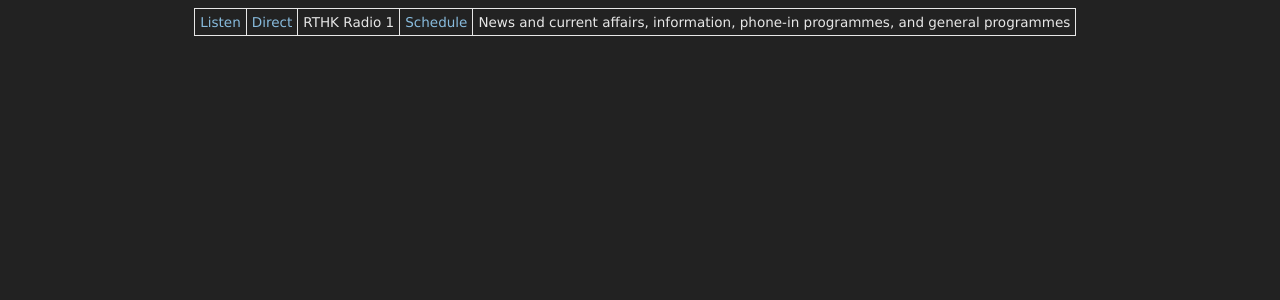
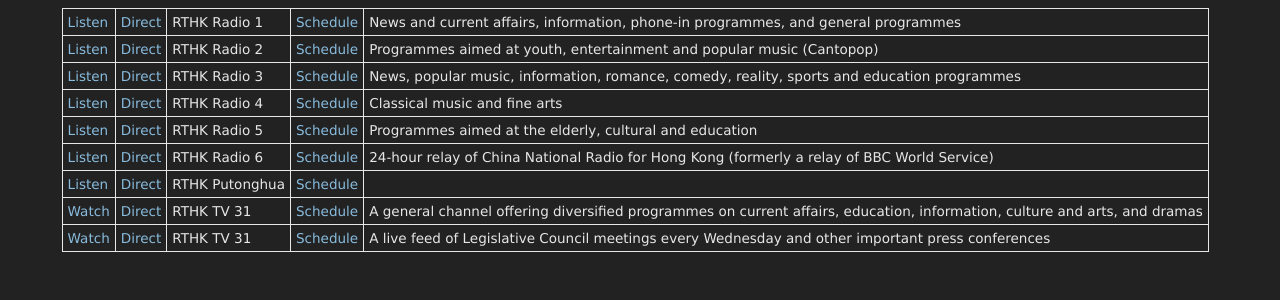
Before and after one commit to danburd/danburd.github.io, a Jekyll site: the page rthk.html, which Jekyll copies as it is, in a window 1280 px wide. Shown: the top 300 px of the page. Built offline with Jekyll 4.4.1, drawn with Linux system fonts in a browser that asks for light colours.

Commit message:
Update rthk.html

```diff
--- a/rthk.html
+++ b/rthk.html
@@ -22,6 +22,57 @@
    <td><a href="https://www.rthk.hk/radio/radio1?lang=en">Schedule</a></td>
    <td>News and current affairs, information, phone-in programmes, and general programmes</td>
   </tr>
+   <td><a href="/hlsjsaudio.html?stream=https://rthkaudio2-lh.akamaihd.net/i/radio2_1@355865/master.m3u8">Listen</a></td>
+   <td><a href="https://rthkaudio2-lh.akamaihd.net/i/radio2_1@355865/master.m3u8" type="audio/mpeg">Direct</a></td>
+   <td>RTHK Radio 2</td>
+   <td><a href="https://www.rthk.hk/radio/radio2?lang=en">Schedule</a></td>
+   <td>Programmes aimed at youth, entertainment and popular music (Cantopop)</td>
+  </tr>
+   <td><a href="/hlsjsaudio.html?stream=https://rthkaudio3-lh.akamaihd.net/i/radio3_1@355866/master.m3u8">Listen</a></td>
+   <td><a href="https://rthkaudio3-lh.akamaihd.net/i/radio3_1@355866/master.m3u8" type="audio/mpeg">Direct</a></td>
+   <td>RTHK Radio 3</td>
+   <td><a href="https://www.rthk.hk/radio/radio3?lang=en">Schedule</a></td>
+   <td>News, popular music, information, romance, comedy, reality, sports and education programmes</td>
+  </tr>
+   <td><a href="/hlsjsaudio.html?stream=https://rthkaudio4-lh.akamaihd.net/i/radio4_1@355867/master.m3u8">Listen</a></td>
+   <td><a href="https://rthkaudio4-lh.akamaihd.net/i/radio4_1@355867/master.m3u8" type="audio/mpeg">Direct</a></td>
+   <td>RTHK Radio 4</td>
+   <td><a href="https://www.rthk.hk/radio/radio4?lang=en">Schedule</a></td>
+   <td>Classical music and fine arts</td>
+  </tr>
+   <td><a href="/hlsjsaudio.html?stream=https://rthkaudio5-lh.akamaihd.net/i/radio5_1@355868/master.m3u8">Listen</a></td>
+   <td><a href="https://rthkaudio5-lh.akamaihd.net/i/radio5_1@355868/master.m3u8" type="audio/mpeg">Direct</a></td>
+   <td>RTHK Radio 5</td>
+   <td><a href="https://www.rthk.hk/radio/radio5?lang=en">Schedule</a></td>
+   <td>Programmes aimed at the elderly, cultural and education</td>
+  </tr>
+   <td><a href="/hlsjsaudio.html?stream=https://rthkaudio6cnr-lh.akamaihd.net/i/radio6cnr_1@575604/master.m3u8">Listen</a></td>
+   <td><a href="https://rthkaudio6cnr-lh.akamaihd.net/i/radio6cnr_1@575604/master.m3u8" type="audio/mpeg">Direct</a></td>
+   <td>RTHK Radio 6</td>
+   <td><a href="https://www.rthk.hk/radio/radio6?lang=en">Schedule</a></td>
+   <td>24-hour relay of China National Radio for Hong Kong (formerly a relay of BBC World Service)</td>
+  </tr>
+  </tr>
+   <td><a href="/hlsjsaudio.html?stream=https://rthkaudio6-lh.akamaihd.net/i/radiopth_1@355869/master.m3u8">Listen</a></td>
+   <td><a href="https://rthkaudio6-lh.akamaihd.net/i/radiopth_1@355869/master.m3u8" type="audio/mpeg">Direct</a></td>
+   <td>RTHK Putonghua</td>
+   <td><a href="https://www.rthk.hk/radio/pth">Schedule</a></td>
+   <td></td>
+  </tr>
+  </tr>
+   <td><a href="/hlsjsvideo.html?stream=https://www.rthk.hk/feeds/dtt/rthktv31_https.m3u8">Watch</a></td>
+   <td><a href="https://www.rthk.hk/feeds/dtt/rthktv31_https.m3u8" type="audio/mpeg">Direct</a></td>
+   <td>RTHK TV 31</td>
+   <td><a href="https://www.rthk.hk/tv">Schedule</a></td>
+   <td>A general channel offering diversified programmes on current affairs, education, information, culture and arts, and dramas</td>
+  </tr>
+  </tr>
+   <td><a href="/hlsjsvideo.html?stream=https://www.rthk.hk/feeds/dtt/rthktv32_https.m3u8">Watch</a></td>
+   <td><a href="https://www.rthk.hk/feeds/dtt/rthktv32_https.m3u8" type="audio/mpeg">Direct</a></td>
+   <td>RTHK TV 31</td>
+   <td><a href="https://www.rthk.hk/tv">Schedule</a></td>
+   <td>A live feed of Legislative Council meetings every Wednesday and other important press conferences</td>
+  </tr>
 </table>
 </body>
 </html>
```
